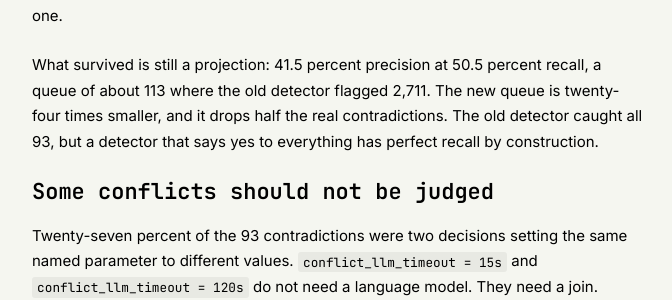
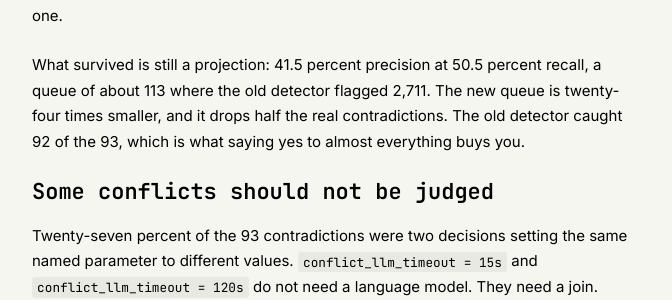
Before and after one commit to ashita-ai/ashita-ai.github.io, a Jekyll site: the page built from _posts/2026-08-11-the-detector-that-said-yes.md, in a window 1280 px wide and 900 px high, scrolled down 3931 px. Shown: the part 205-505 px from the top of the window, without its empty margins (302-974 px from the left). Built offline with Jekyll 4.4.1, drawn with Linux system fonts in a browser that asks for light colours; some of the changed text lies outside the part shown.

Commit message:
Fix: the old detector caught 92 of 93 contradictions, not all 93
Direct confusion matrix against conflict_gold_labels: the shipped detector
classified 92 contradictions correctly and called one a supersession.
Precision 92/2711 = 3.39%, recall 98.9%.

The 'caught all 93' phrasing was mine, added earlier in this revision, and
it overstated the old detector's recall.

```diff
--- a/_posts/2026-08-11-the-detector-that-said-yes.md
+++ b/_posts/2026-08-11-the-detector-that-said-yes.md
@@ -141,7 +141,7 @@ Judge capability mattered more than either rewrite. On the same procedure and th
 
 For a few hours I believed that number was 65.2. The first estimate of the new judge's precision came from a 47-pair sample it got entirely right, and a clean sample sets the false-positive rate near zero, which is exactly where the precision curve stands almost vertical. Zero of 47 cannot tell 65 percent precision from 19. A 300-pair remeasure found six false positives, a rate of 2.00 percent, and the estimate fell to 41.5. The same arithmetic that convicted the old detector almost flattered the new one.
 
-What survived is still a projection: 41.5 percent precision at 50.5 percent recall, a queue of about 113 where the old detector flagged 2,711. The new queue is twenty-four times smaller, and it drops half the real contradictions. The old detector caught all 93, but a detector that says yes to everything has perfect recall by construction.
+What survived is still a projection: 41.5 percent precision at 50.5 percent recall, a queue of about 113 where the old detector flagged 2,711. The new queue is twenty-four times smaller, and it drops half the real contradictions. The old detector caught 92 of the 93, which is what saying yes to almost everything buys you.
 
 ## Some conflicts should not be judged
 
```
Also changed, not shown: other parts of _posts/2026-08-11-the-detector-that-said-yes.md (+1 -1 lines).
